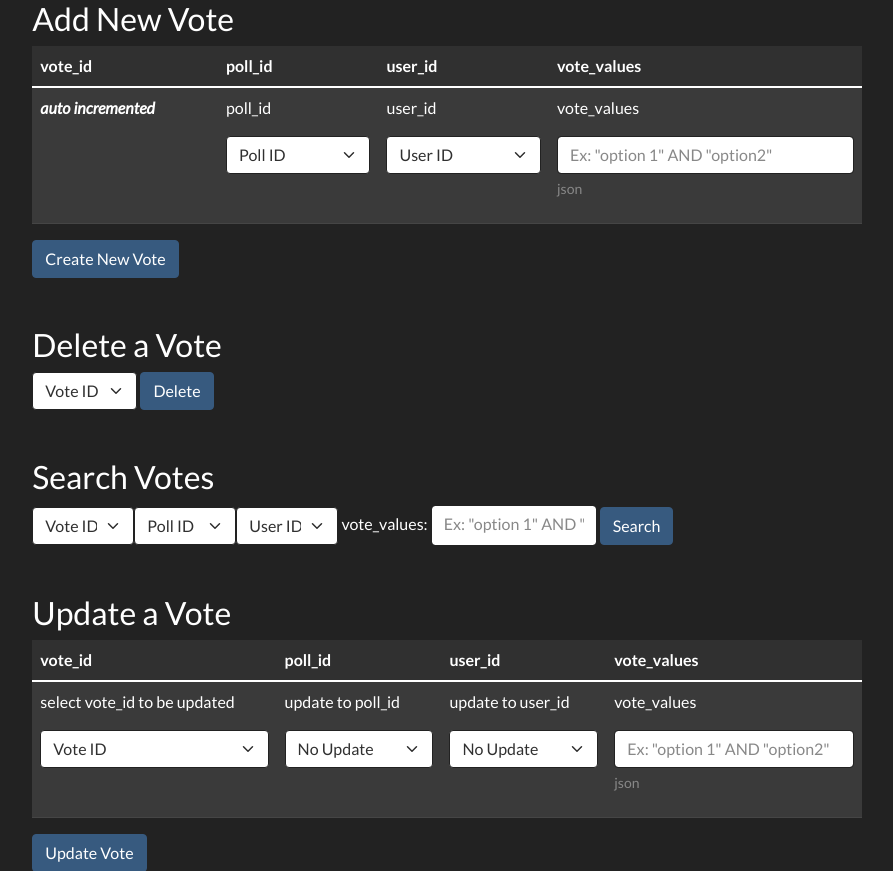
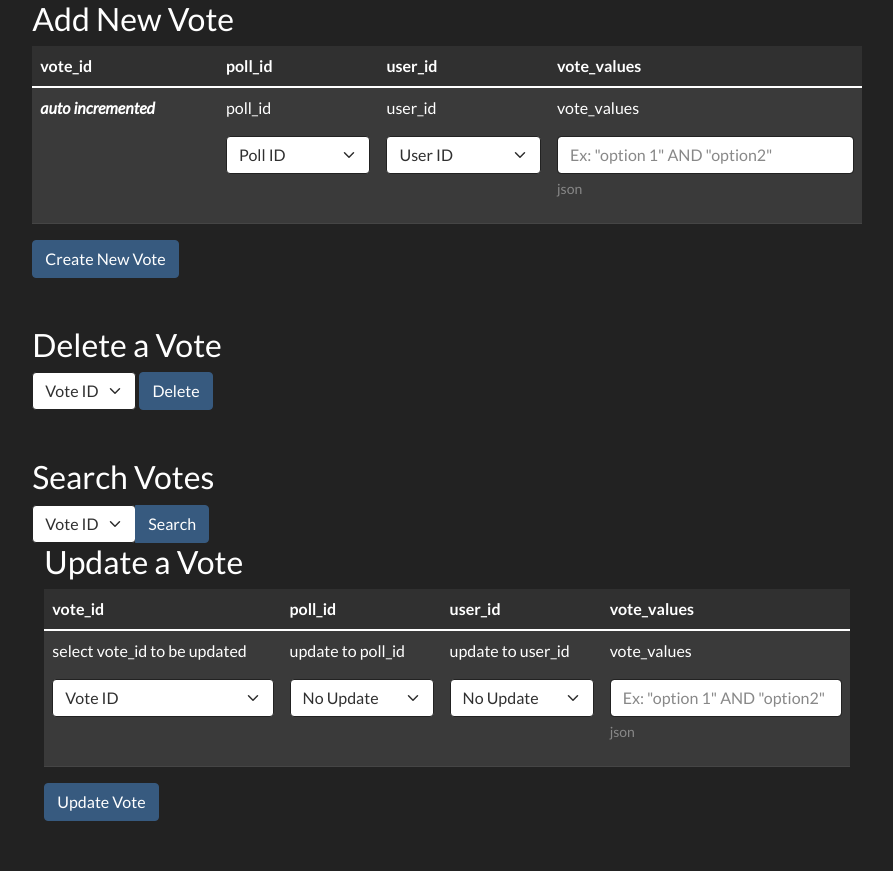
Before and after one commit to opheron/votr-flask, a Flask app: template templates/votes.html in a window 1280 px wide. Shown: the part 421-1292 px from the top of the page, without its empty margins (193-1086 px from the left). Run offline with Flask 2, Linux system fonts and the light colour scheme; the template is opened without the code that fills it: most values are stand-ins (such as "Sample title", 1, 10 or a date in 2020); some libraries are stand-ins or nearby versions.

Commit message:
add dynamic selects to delete and search

```diff
--- a/templates/votes.html
+++ b/templates/votes.html
@@ -85,20 +85,13 @@
 <div class="container">
           <form>
             <h3>Delete a Vote</h3>
-            <div class="btn-group"> <!--class button-group changes the width, if theres a better way, you can update this-->
-                <select class="form-select" aria-label="Delete Vote ID">
-                  <option selected>Vote ID</option> <!--i dont know how wer are going to have this automatically populate with the available id's-->
-                  <option value="1">Vote 1</option>
-                  <option value="2">Vote 2</option>
-                  <option value="3">Vote 3</option>
-                  <option value="4">Vote 4</option>
-                  <option value="5">Vote 5</option>
-                  <option value="6">Vote 6</option>
-                  <option value="7">Vote 7</option>
-                  <option value="8">Vote 8</option>
-                  <option value="9">Vote 9</option>
-                  <option value="10">Vote 10</option>
-                </select>
+            <div class="btn-group">
+              <select name="delete-vote-by-id" class="form-select" aria-label="Delete Vote ID">
+                <option selected>Vote ID</option>
+                {% for vote in all_votes %}
+                <option value="{{ vote["vote_id"] }}">{{ vote["vote_id"] }}</option>
+                {% endfor %}
+              </select>
             </div>
 
             <button type="submit" class="btn btn-primary">Delete</button><!--dont know about type here-->
@@ -109,37 +102,12 @@
           <form>
             <h3>Search Votes</h3>
             <div class="btn-group"> <!--class button-group changes the width of the folllowing selects, if theres a better way, you can update this-->
-              <select class="form-select" aria-label="Search Vote ID">
-                <option selected>Vote ID</option> <!--i dont know how wer are going to have this automatically populate with the available id's-->
-                <option value="1">Vote 1</option>
-                <option value="2">Vote 2</option>
-                <option value="3">Vote 3</option>
-                <option value="4">Vote 4</option>
-                <option value="5">Vote 5</option>
-                <option value="6">Vote 6</option>
-                <option value="7">Vote 7</option>
-                <option value="8">Vote 8</option>
-                <option value="9">Vote 9</option>
-                <option value="10">Vote 10</option>
+              <select name="search-vote-by-id" class="form-select" aria-label="Search Vote ID">
+                <option selected>Vote ID</option>
+                {% for vote in all_votes %}
+                <option value="{{ vote["vote_id"] }}">{{ vote["vote_id"] }}</option>
+                {% endfor %}
               </select>
-              <select class="form-select" aria-label="Search Poll ID">
-                <option selected>Poll ID</option> <!--i dont know how wer are going to have this automatically populate with the available id's-->
-                <option value="1">Poll 1</option>
-                <option value="2">Poll 2</option>
-                <option value="3">Poll 3</option>
-                <option value="4">Poll 4</option>
-              </select>
-              <select class="form-select" aria-label="Search User ID">
-                <option selected>User ID</option> <!--i dont know how wer are going to have this automatically populate with the available id's-->
-                <option value="1">User 1</option>
-                <option value="2">User 2</option>
-                <option value="3">User 3</option>
-                <option value="4">User 4</option>
-              </select>
-            </div>
-            <label for="vote-values-search">vote_values: </label>
-            <input type="text" style="display: inline; width: 20%; padding-bottom:9px;" class="form-control" id="vote-values-search" placeholder="Ex: &quot;option 1&quot; AND &quot;option2&quot;"> <!-- not sure what 'type' to use here--> <!--style part was just to make it inline, if you know a better way you can update, or just add this part to the css-->
-
             <button type="submit" class="btn btn-primary">Search</button><!--dont know about type here-->
           </form>
         </div>
```
Also changed, not shown: templates/payments.html (+7 -8 lines), templates/polls.html (+14 -34 lines), templates/user_poll_settings.html (+8 -36 lines).
